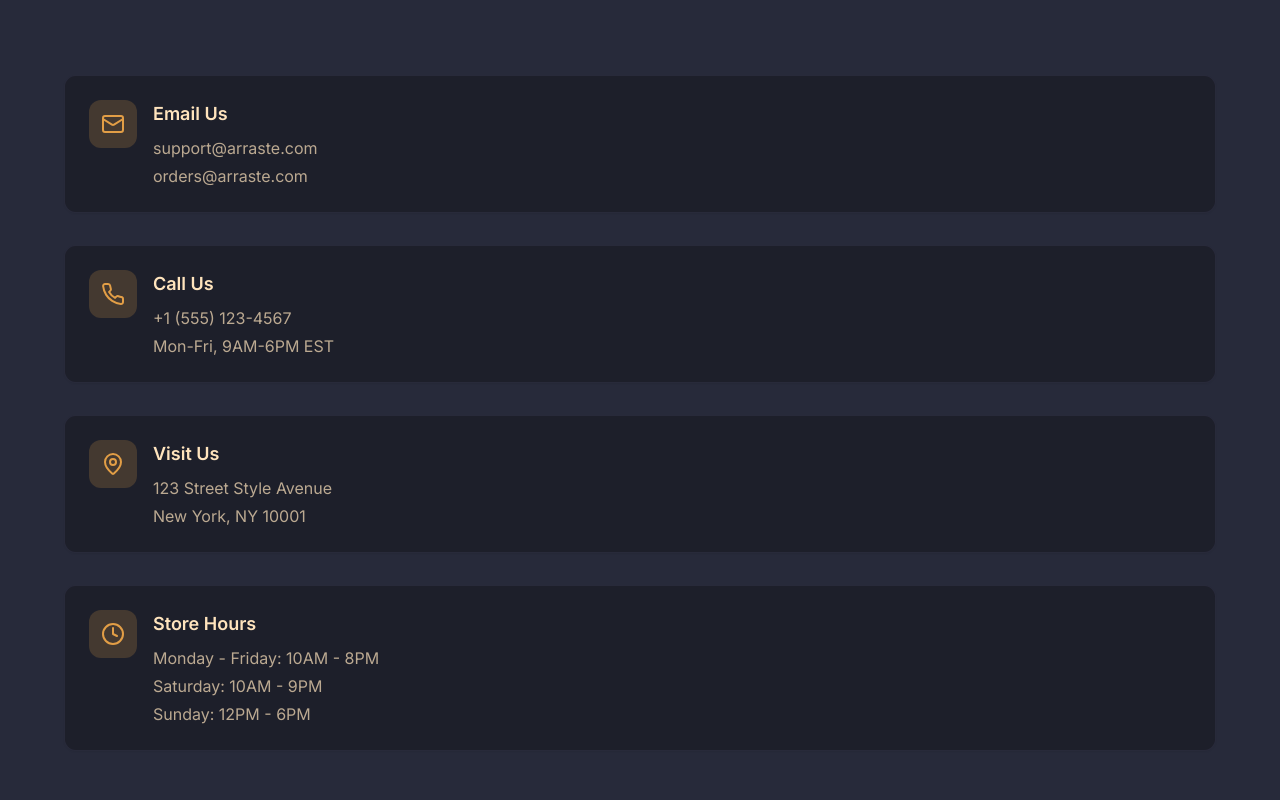
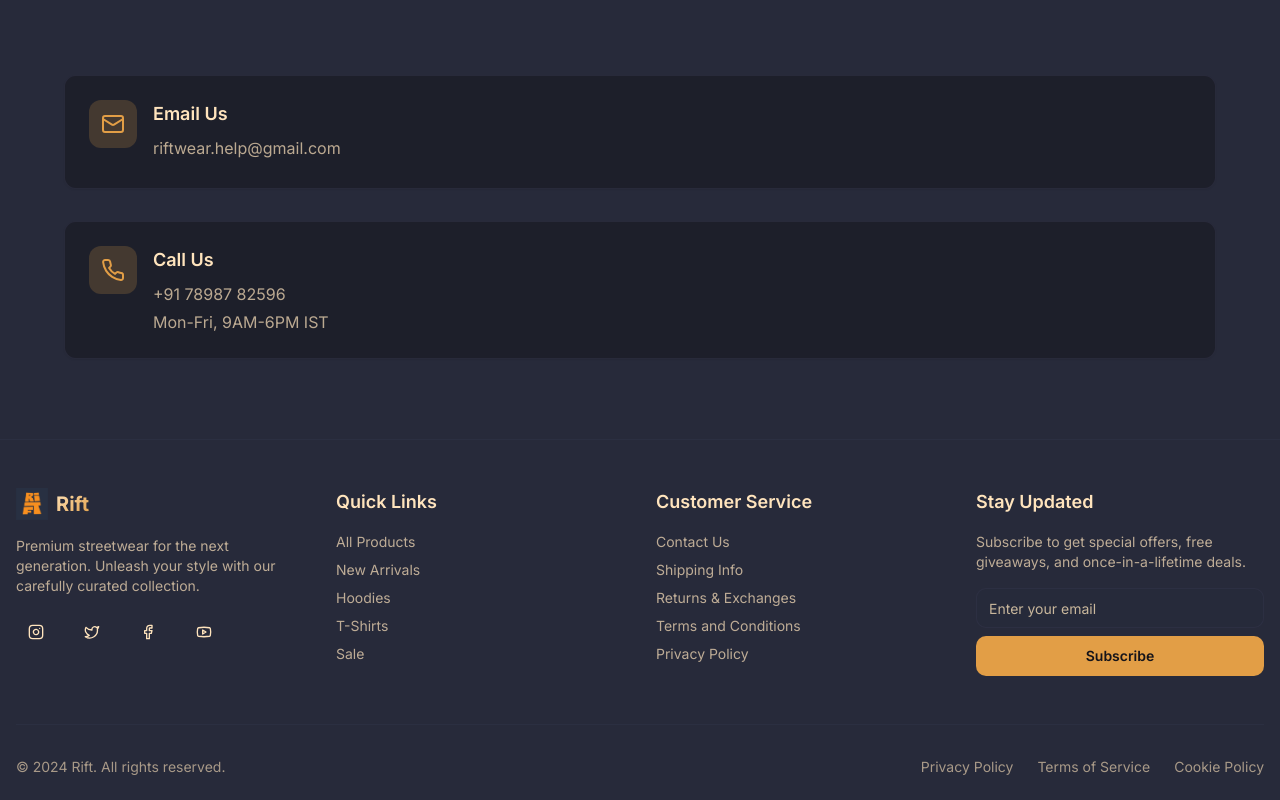
Before and after one commit to Shrivastava-04/RiftWear, a React (Vite) app in the folder client/: page / in a window 1280 px wide. Shown: the part 3040-3840 px from the top of the page. Built offline with nearby package versions, Linux system fonts and the light colour scheme; no server answers.

Commit message:
about us update

```diff
--- a/client/src/pages/Index.jsx
+++ b/client/src/pages/Index.jsx
@@ -466,9 +466,9 @@ const Index = () => {
                       <div>
                         <h3 className="font-semibold text-lg mb-2">Email Us</h3>
                         <p className="text-foreground/70 mb-1">
-                          support@arraste.com
+                          riftwear.help@gmail.com
                         </p>
-                        <p className="text-foreground/70">orders@arraste.com</p>
+                        {/* <p className="text-foreground/70">orders@arraste.com</p> */}
                       </div>
                     </div>
                   </CardContent>
@@ -483,17 +483,17 @@ const Index = () => {
                       <div>
                         <h3 className="font-semibold text-lg mb-2">Call Us</h3>
                         <p className="text-foreground/70 mb-1">
-                          +1 (555) 123-4567
+                          +91 78987 82596
                         </p>
                         <p className="text-foreground/70">
-                          Mon-Fri, 9AM-6PM EST
+                          Mon-Fri, 9AM-6PM IST
                         </p>
                       </div>
                     </div>
                   </CardContent>
                 </Card>
 
-                <Card className="bg-card/50 border-border/50">
+                {/* <Card className="bg-card/50 border-border/50">
                   <CardContent className="p-6">
                     <div className="flex items-start space-x-4">
                       <div className="bg-accent/20 p-3 rounded-lg">
@@ -508,9 +508,9 @@ const Index = () => {
                       </div>
                     </div>
                   </CardContent>
-                </Card>
+                </Card> */}
 
-                <Card className="bg-card/50 border-border/50">
+                {/* <Card className="bg-card/50 border-border/50">
                   <CardContent className="p-6">
                     <div className="flex items-start space-x-4">
                       <div className="bg-accent/20 p-3 rounded-lg">
@@ -528,7 +528,7 @@ const Index = () => {
                       </div>
                     </div>
                   </CardContent>
-                </Card>
+                </Card> */}
               </div>
             </section>
           </div>
```
Also changed, not shown: 1 other file (tests, documents, lock files or other folders).
